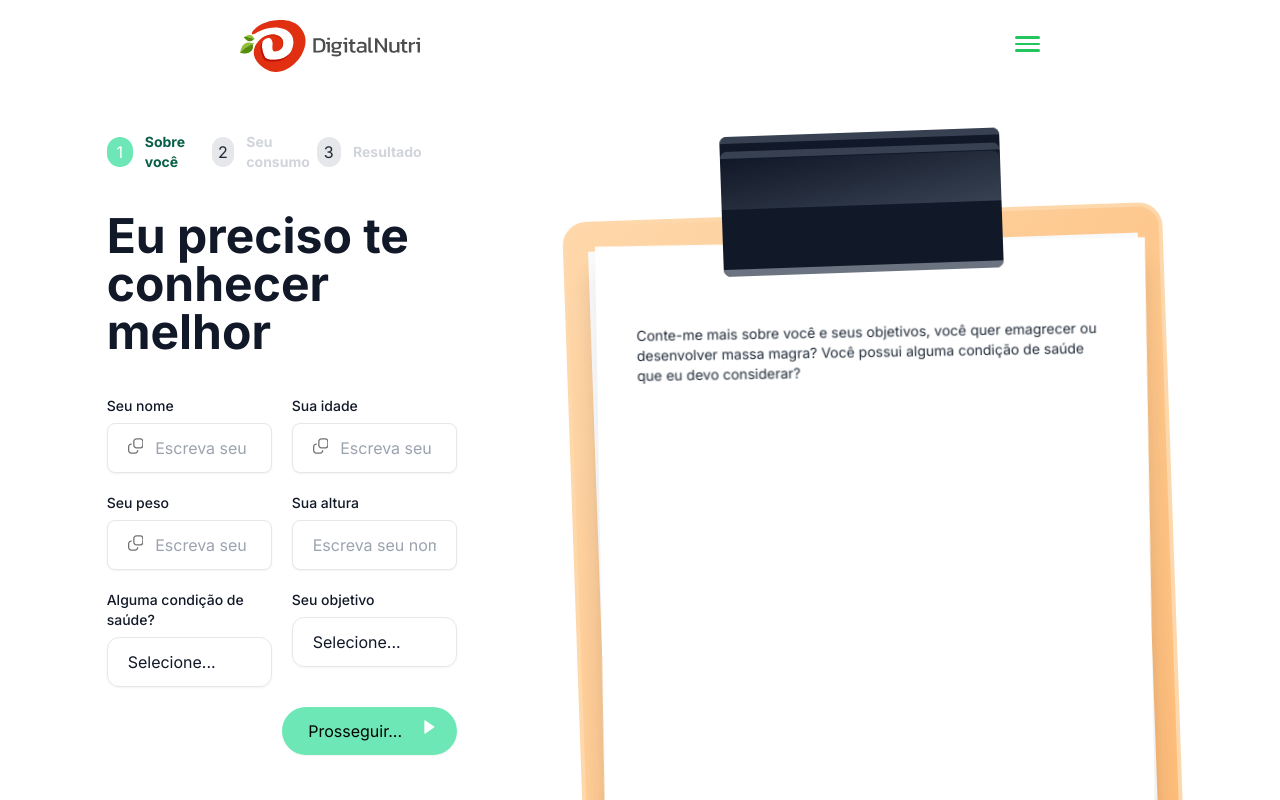
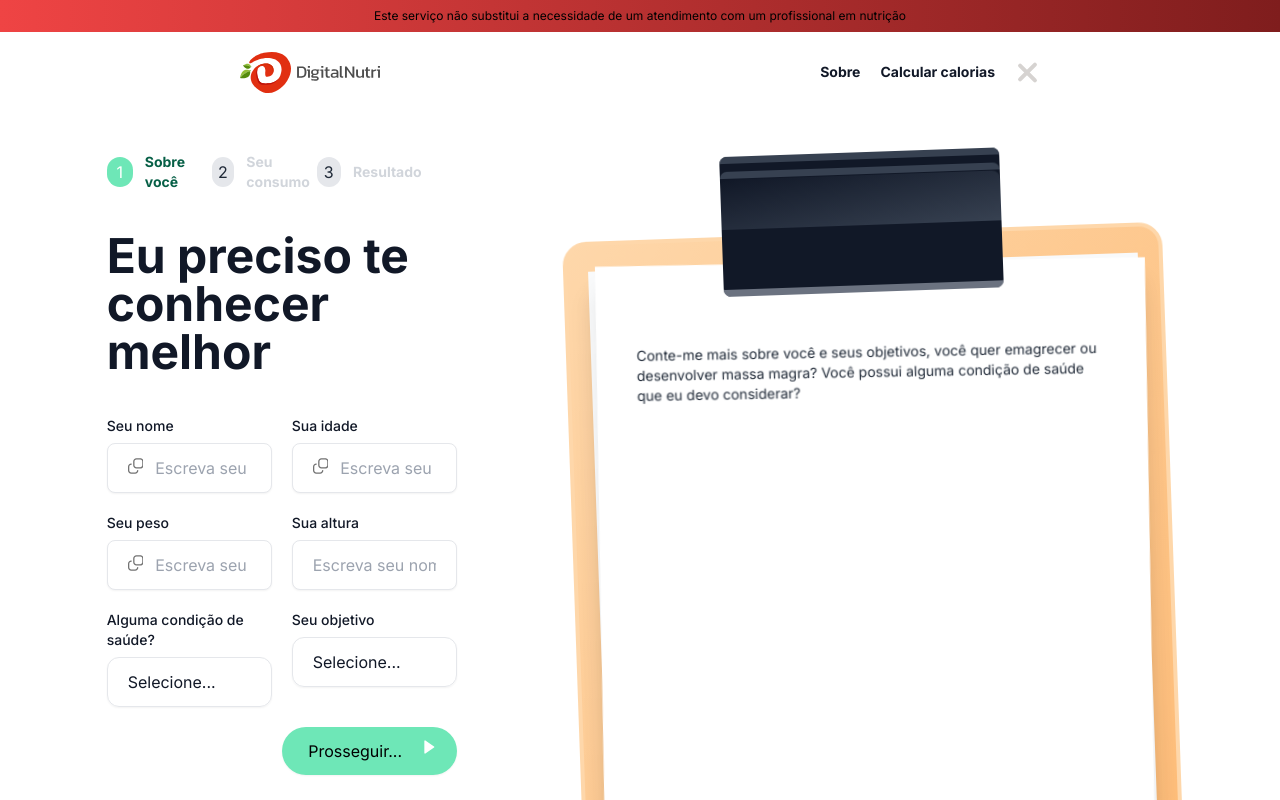
Before and after one commit to ofiliper/nutri-bot, a Next.js app: page /calcular-calorias in a window 1280 px wide. Shown: the top 800 px of the page. Built offline with nearby package versions, Linux system fonts and the light colour scheme.

Commit message:
components update

```diff
--- a/src/app/calcular-calorias/PageComponent.tsx
+++ b/src/app/calcular-calorias/PageComponent.tsx
@@ -10,6 +10,7 @@ import FormUserData from "@/components/calcular-calorias/Form/FormUserData/FormU
 import FormUserEating from "@/components/calcular-calorias/Form/FormUserEating/FormUserEating";
 import { navigationStore } from "@/store/navigation/navigation-store";
 import { useStore } from "zustand";
+import PageContainer from "@/components/layout/PageContainer";
 
 export default function PageComponent() {
 
@@ -23,11 +24,7 @@ export default function PageComponent() {
     ];
 
     return (
-        <div
-            style={{ overflow: "hidden" }}
-            className="">
-
-            <PageHeader />
+        <PageContainer>
 
             <div
                 className="
@@ -35,6 +32,7 @@ export default function PageComponent() {
                 h-screen
                 flex w-10/12
                 mx-auto
+                mt-[80px]
                 justify-between">
 
                 <div className="flex-1 w-6/12">
@@ -87,6 +85,6 @@ export default function PageComponent() {
 
             </div>
 
-        </div>
+        </PageContainer>
     );
 }
--- a/src/app/home/PageComponent.tsx
+++ b/src/app/home/PageComponent.tsx
@@ -1,6 +1,7 @@
-import PageHeader from "@/components/default/PageHeader/PageHeader";
 import Banner from "@/components/home/Banner/Banner";
 import { Metadata } from "next";
+import "@/assets/css/globals.css"
+import PageContainer from "@/components/layout/PageContainer";
 
 export const metadata: Metadata = {
     title: "Calcular calorias | Digital Nutri",
@@ -9,28 +10,9 @@ export const metadata: Metadata = {
 
 export default function PageComponent() {
     return (
-        <div
-            style={{ overflow: "hidden" }}
-        // style={{
-
-        //   '&::-webkit-scrollbar': {
-        //     width: '2px',
-        //   },
-        //   '&::-webkit-scrollbar-track': {
-        //     background: '#f1f1f1',
-        //   },
-        //   '&::-webkit-scrollbar-thumb': {
-        //     background: '#888',
-        //     borderRadius: '2px',
-        //   },
-        //   '&::-webkit-scrollbar-thumb:hover': {
-        //     background: '#555',
-        //   },
-        // }}
-        >
-            <PageHeader />
+        <PageContainer>
             <Banner />
-        </div>
+        </PageContainer>
 
     );
 }
--- a/src/app/layout.tsx
+++ b/src/app/layout.tsx
@@ -1,13 +1,7 @@
-import type { Metadata } from "next";
 import { Inter } from "next/font/google";
 import "@/assets/css/globals.css";
 
 const inter = Inter({ subsets: ["latin"] });
-
-export const metadata: Metadata = {
-  // title: "Create Next App",
-  // description: "Generated by create next app",
-};
 
 export default function RootLayout({
   children,
@@ -19,30 +13,9 @@ export default function RootLayout({
       <head>
         <link rel="icon" href="favicon.ico" />
       </head>
-      <body
-        style={{
-          // overflow: "hidden",
-          // '&::-webkit-scrollbar': {
-          //   width: '2px',
-          // },
-          // '&::-webkit-scrollbar-track': {
-          //   background: '#f1f1f1',
-          // },
-          // '&::-webkit-scrollbar-thumb': {
-          //   background: '#888',
-          //   borderRadius: '2px',
-          // },
-          // '&::-webkit-scrollbar-thumb:hover': {
-          //   background: '#555',
-          // },
-
-        }}
-        className={
-          inter.className
-        }
-
-
-      >{children}</body>
+      <body className={`custom-scrollbar ${inter.className}`}>
+        {children}
+      </body>
     </html>
   );
-}
+};
--- a/src/components/calcular-calorias/Form/FormUserData/FormUserData.tsx
+++ b/src/components/calcular-calorias/Form/FormUserData/FormUserData.tsx
@@ -24,6 +24,7 @@ export default function FormUserData() {
                     <InputField
                         value={name}
                         label="Seu nome"
+                        className="w-[50%]"
                         leftIcon={<CopyIcon />}
                         placeholder="Escreva seu nome..."
                         onChange={e => user.fnOnChange("name", e.target.value)}
@@ -32,6 +33,7 @@ export default function FormUserData() {
                     <InputField
                         value={age}
                         label="Sua idade"
+                        className="w-[50%]"
                         leftIcon={<CopyIcon />}
                         placeholder="Escreva seu nome..."
                         onChange={e => user.fnOnChange("age", e.target.value)}
--- /dev/null
+++ b/src/components/default/BoardField/board-field-style.css
@@ -0,0 +1,83 @@
+@keyframes appear_a {
+    0% {
+        bottom: -500px;
+        opacity: 0;
+    }
+
+    100% {
+        bottom: -40px;
+        opacity: 1;
+    }
+}
+
+@keyframes appear_b {
+    0% {
+        bottom: -500px;
+        opacity: 0;
+    }
+
+    100% {
+        bottom: -110px;
+        opacity: 1;
+    }
+}
+
+@keyframes appear_c {
+    0% {
+        bottom: -500px;
+        opacity: 0;
+    }
+
+    100% {
+        bottom: -110px;
+        opacity: 1;
+    }
+}
+
+@keyframes click {
+    0% {
+        height: 140px
+    }
+
+    50% {
+        height: 90px
+    }
+
+    100% {
+        height: 140px
+    }
+
+}
+
+@keyframes slide {
+    0% {
+        top: 15px
+    }
+
+    50% {
+        top: 0
+    }
+
+    100% {
+        top: 15px
+    }
+
+}
+
+@keyframes compression {
+    0% {
+        top: 22.5px;
+        height: 50px;
+    }
+
+    50% {
+        top: 0px;
+        height: 45px;
+    }
+
+    100% {
+        top: 22.5px;
+        height: 50px;
+    }
+
+}
--- a/src/components/default/PageHeader/PageHeader.tsx
+++ b/src/components/default/PageHeader/PageHeader.tsx
@@ -5,7 +5,7 @@ import { useState } from "react";
 
 export default function PageHeader() {
 
-    const [showMenu, setShowMenu] = useState<boolean>(false);
+    const [showMenu, setShowMenu] = useState<boolean>(true);
 
     const menuOptions = [
         {
@@ -25,29 +25,47 @@ export default function PageHeader() {
     };
 
     return (
-        <div className="z-50 w-full">
+        <>
+            <div className="
+            bg-gradient-to-r from-red-500 to-red-900
+            text-center
+            text-[12px]
+            py-[7px]">
+                Este serviço não substitui a necessidade de um atendimento com um profissional em nutrição
+            </div>
+            <div className="z-50 w-full absolute">
 
                 <div className="relative z-50 w-9/12 mx-auto flex justify-between items-center py-5 px-20 rounded-full">
 
-                <h1 className="text-[26px]">
                     <a href="/">
-                        <Image src="/digital-nutri.svg" width={180} height={120} alt="Digital Nutri" />
+                        <Image
+                            src="/digital-nutri.svg"
+                            width={140}
+                            height={0}
+                            alt="Digital Nutri" />
                     </a>
-                </h1>
 
                     <div className="flex">
 
-                    <ul className={`flex gap-5 mr-5 transition-all ease-linear
-                ${showMenu ? 'opacity-1 visible' : 'opacity-0 invisible'}`}>
+                        <ul className={`
+                            flex gap-5
+                            mr-5
+                            transition-all
+                            ease-linear
+                            ${showMenu ?
+                                'opacity-1 visible' :
+                                'opacity-0 invisible'}`}>
                             {
                                 menuOptions &&
-                            menuOptions.map((item, i) => <li key={i} className="font-bold text-sm text-gray-900"><a href={item.permalink}>{item.label}</a></li>)
+                                menuOptions.map((item, i) =>
+                                    <li key={i} className="font-bold text-sm text-gray-900">
+                                        <a href={item.permalink}>{item.label}</a></li>)
                             }
                         </ul>
 
                         <button
                             onClick={e => setShowMenu(!showMenu)}
-                        className="w-[25px] h-4 flex flex-col items-end gap-1">
+                            className="w-[25px] flex flex-col items-end gap-1">
                             {
                                 Array(3).fill(0).map((item, i) => {
 
@@ -59,7 +77,7 @@ export default function PageHeader() {
                                             `}
                                             style={{ ...(showMenu ? parseStyle(i) : {}) }}
                                         />
-                                )
+                                    );
                                 })
                             }
                         </button>
@@ -68,5 +86,6 @@ export default function PageHeader() {
 
                 </div>
             </div>
+        </>
     )
 }
--- a/src/components/home/Banner/Banner.tsx
+++ b/src/components/home/Banner/Banner.tsx
@@ -17,11 +17,11 @@ export default function Banner() {
             style={{ overflow: "hidden" }}
             className="
             h-screen
-            flex w-full justify-center items-center mt-[-70px] relative
             bg-slate-50
             before:content-['*']
+            flex w-full justify-center items-center relative
+            before:h-[600px] before:w-[700px] before:absolute
             before:bg-gradient-to-r from-purple-300 via-amber-100
-            before:h-[600px] before:w-[700px] before:absolute
             before:rounded-full before:blur-[90px] before:right-[200px]
         "
             onMouseMove={handleMouseMove}>
--- /dev/null
+++ b/src/components/layout/PageContainer.tsx
@@ -0,0 +1,14 @@
+import PageHeader from "../default/PageHeader/PageHeader";
+
+interface IPageContainer {
+    children: React.ReactElement;
+}
+
+export default function PageContainer({ children }: IPageContainer) {
+    return (
+        <div>
+            <PageHeader />
+            {children && (children)}
+        </div>
+    );
+};
```
Also changed, not shown: src/components/default/BoardField/BoardField.tsx (+2 -77 lines). Lines whose indentation alone changed are shown as unchanged.
